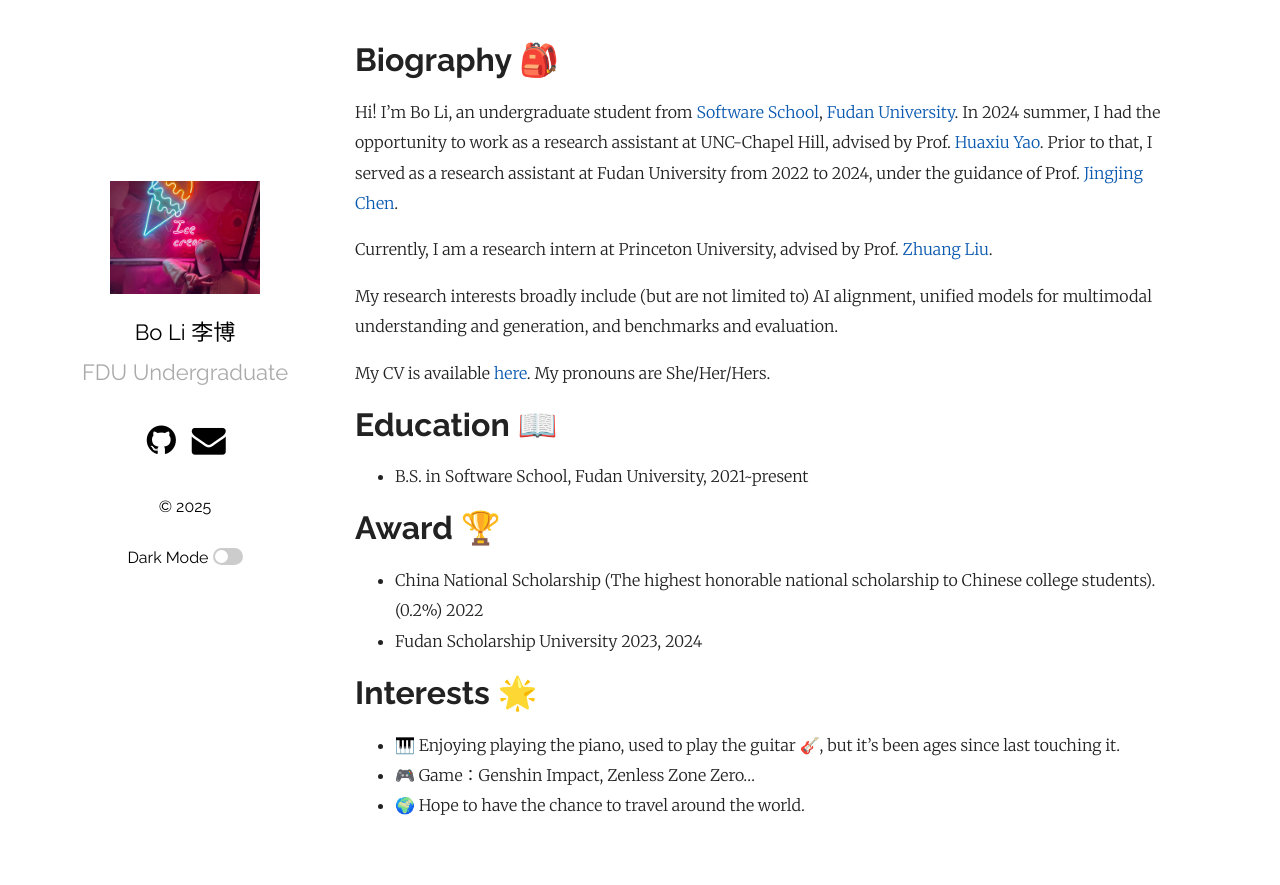
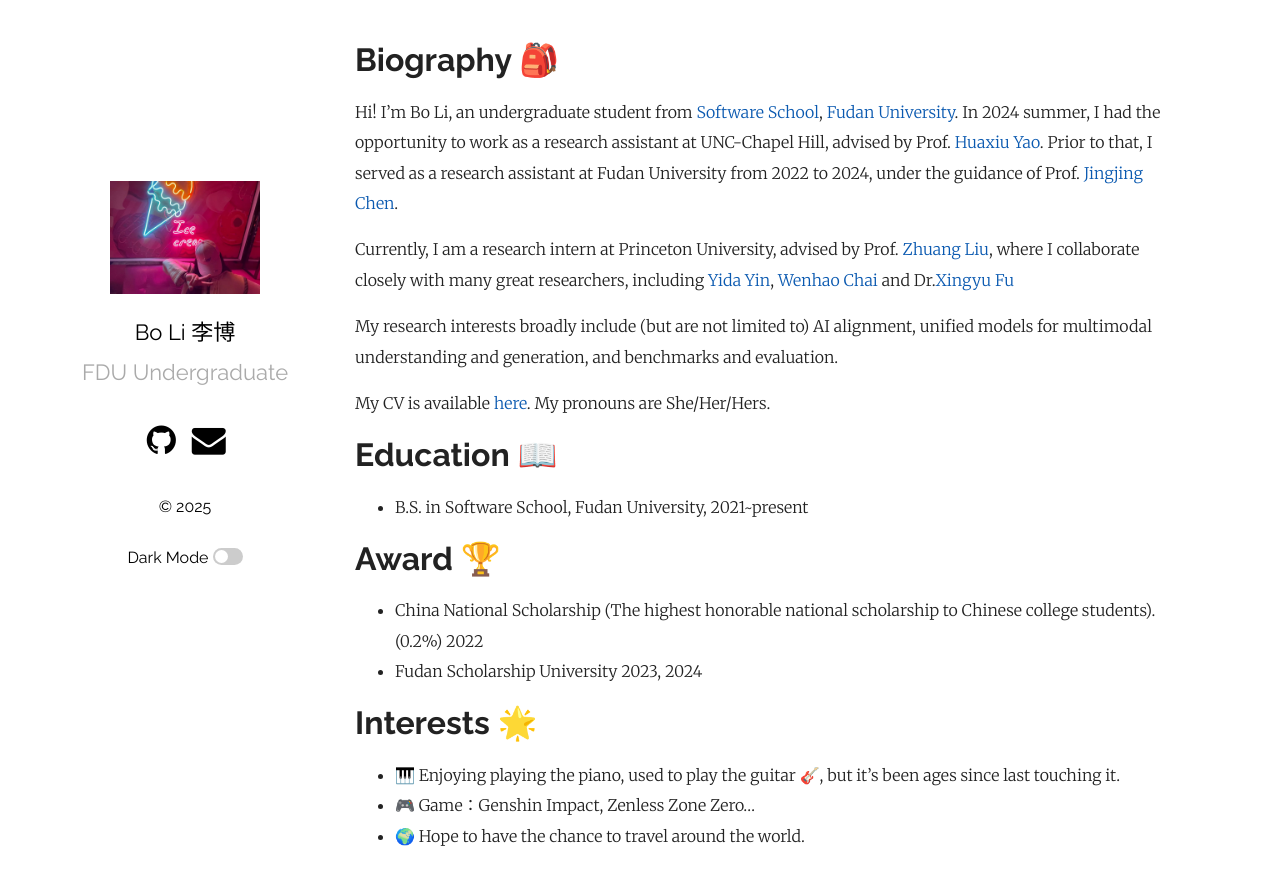
Before and after one commit to primerL/primerL.github.io, a Jekyll site: the page built from index.md, in a window 1280 px wide. Shown: the top 885 px of the page. Built offline with Jekyll 4.4.1, drawn with Linux system fonts in a browser that asks for light colours.

Commit message:
Update index.md

```diff
--- a/index.md
+++ b/index.md
@@ -7,7 +7,7 @@ Biography 🎒
 ======
 Hi! I'm Bo Li, an undergraduate student from [Software School](https://software.fudan.edu.cn/main.htm), [Fudan University](https://www.fudan.edu.cn/). In 2024 summer, I had the opportunity to work as a research assistant at UNC-Chapel Hill, advised by Prof. [Huaxiu Yao](https://www.huaxiuyao.io/). Prior to that, I served as a research assistant at Fudan University from 2022 to 2024, under the guidance of Prof. [Jingjing Chen](https://fvl.fudan.edu.cn/people/jingjingchen/).
 
-Currently, I am a research intern at Princeton University, advised by Prof. [Zhuang Liu](https://liuzhuang13.github.io/).
+Currently, I am a research intern at Princeton University, advised by Prof. [Zhuang Liu](https://liuzhuang13.github.io/), where I collaborate closely with many great researchers, including [Yida Yin](https://davidyyd.github.io/), [Wenhao Chai](https://wenhaochai.com/) and Dr.[Xingyu Fu](https://zeyofu.github.io/)
 
 My research interests broadly include (but are not limited to) AI alignment, unified models for multimodal understanding and generation, and benchmarks and evaluation.
 
```
